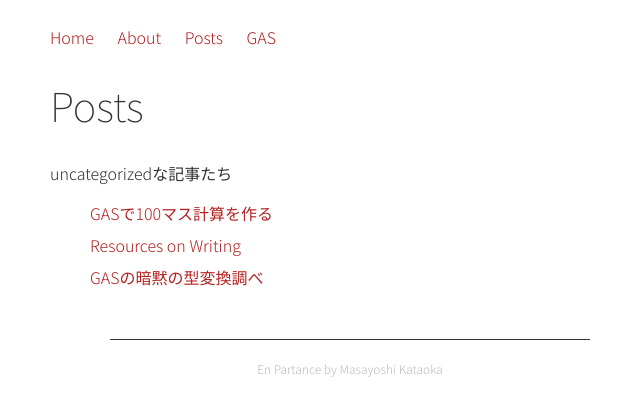
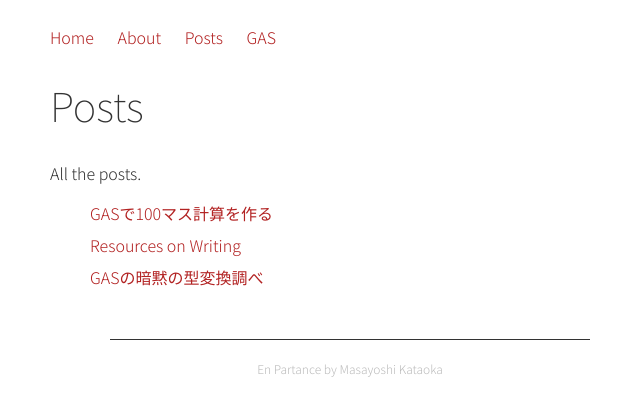
Before and after one commit to mkataoka73/aws_hosted_blog, a Jekyll site: the page built from posts.md, in a window 1280 px wide. Shown: the top 416 px of the page, without its empty margins (290-930 px from the left). Built offline with Jekyll 4.4.1, drawn with Linux system fonts in a browser that asks for light colours.

Commit message:
Minor fix

```diff
--- a/posts.md
+++ b/posts.md
@@ -1,13 +1,13 @@
 ---
 layout: default
-title: posts
+title: Posts
 ---
-<h1 class="title">Posts</h1>
+<h1 class="title">{{ page.title }}</h1>
 
-uncategorizedな記事たち
+All the posts.
 
 <ul class="list posts">
-  {% for post in site.posts | where: "category", "journal" %}
+{% for post in site.posts %}
     <li>
       <a href="{{ post.url }}">{{ post.title }}</a>
     </li>
```
